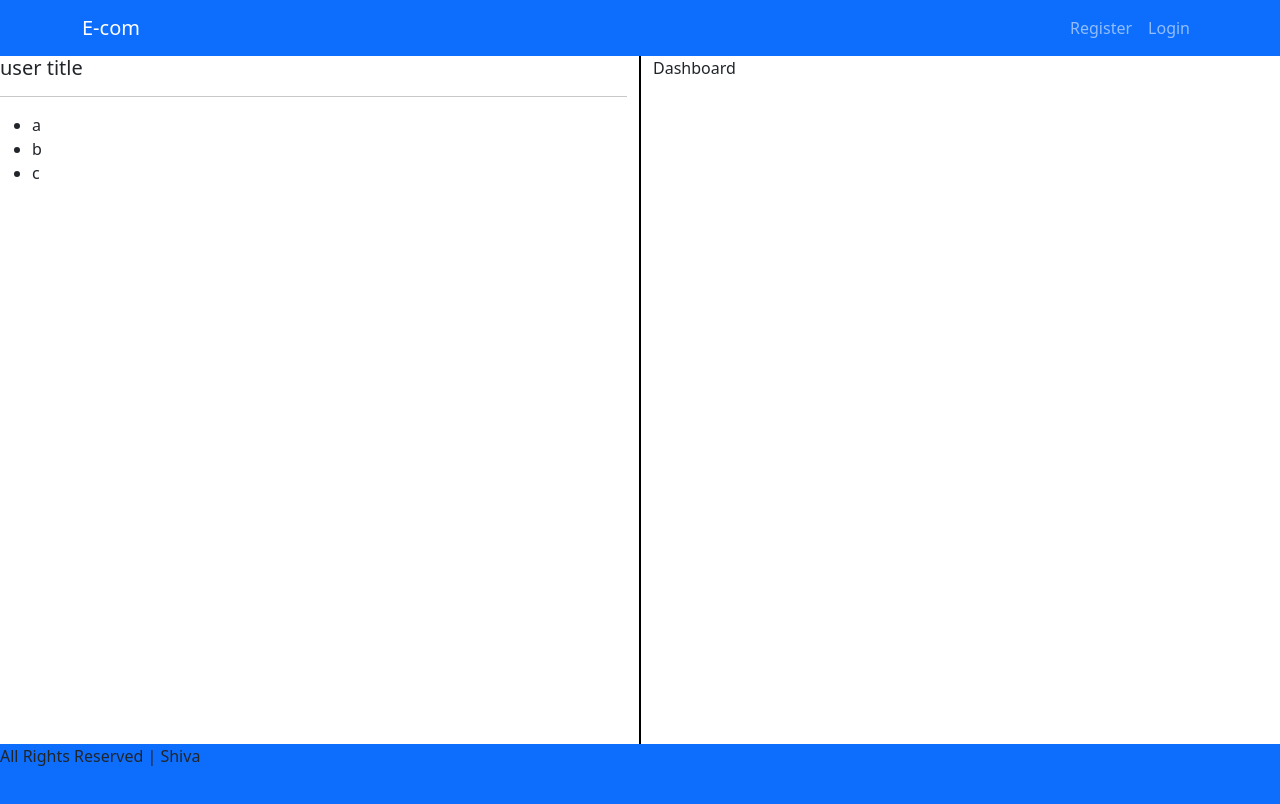
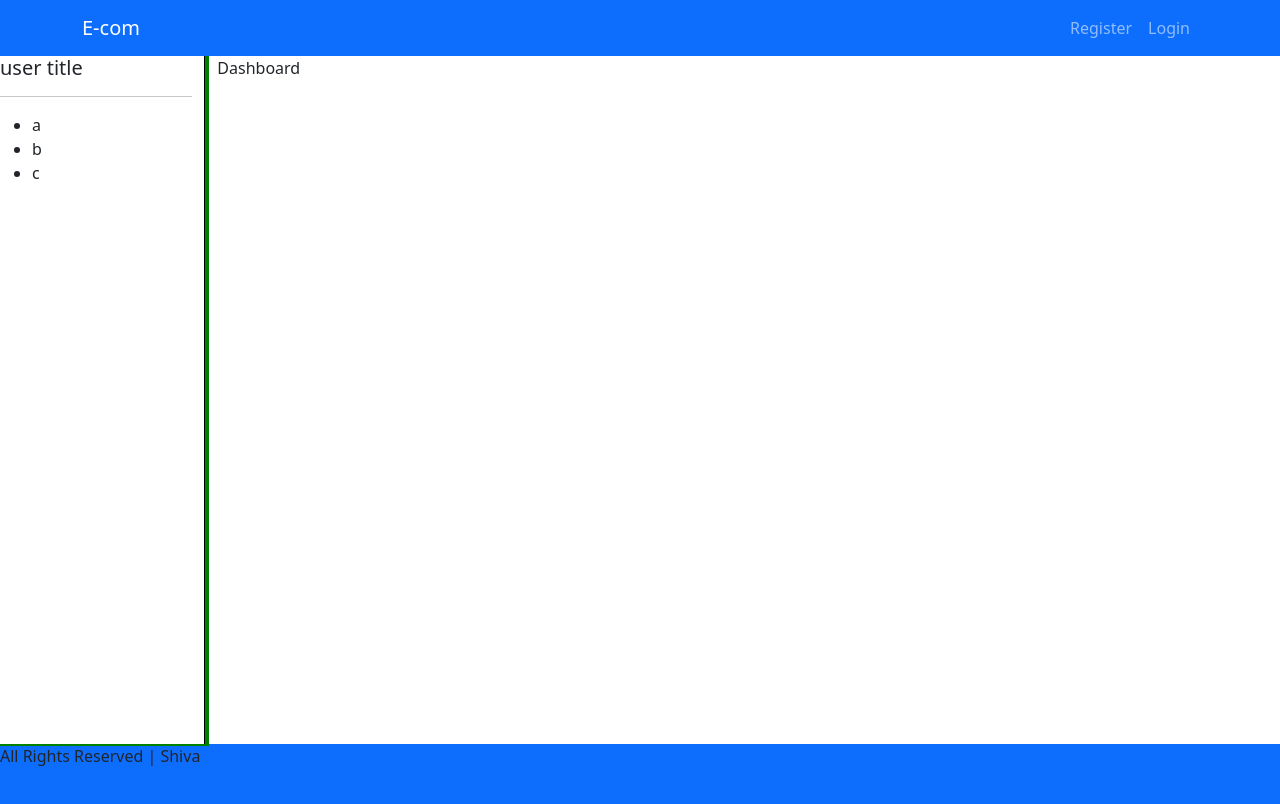
Before and after one commit to theskdhakal/ecom_store, a React (Create React App) app: page /dashboard in a window 1280 px wide. Shown: the top 804 px of the page. Built offline with nearby package versions, Linux system fonts and the light colour scheme.

Commit message:
page created

```diff
--- a/src/App.css
+++ b/src/App.css
@@ -3,7 +3,6 @@
 }
 
 .left {
-  width: 20px !important;
-  border-right: 2px solid black;
-  box-shadow: 5px 5px 5px 10px solid green;
+  border-right: 1px solid black;
+  box-shadow: 2px 0px 0px 2px green;
 }
--- a/src/components/layout/user-layout/UserLayout.jsx
+++ b/src/components/layout/user-layout/UserLayout.jsx
@@ -9,7 +9,7 @@ export const UserLayout = ({ children }) => {
       <Header />
 
       <Row className="user-layout">
-        <Col className="left">
+        <Col md={2} className="left">
           <h5>user title</h5>
           <hr />
           <ul>
--- /dev/null
+++ b/src/pages/category/Category.jsx
@@ -0,0 +1,5 @@
+import React from "react";
+
+export const Category = () => {
+  return <div>Category</div>;
+};
--- /dev/null
+++ b/src/pages/clients/Clients.jsx
@@ -0,0 +1,5 @@
+import React from "react";
+
+export const Clients = () => {
+  return <div>Clients</div>;
+};
--- /dev/null
+++ b/src/pages/order/Order.jsx
@@ -0,0 +1,5 @@
+import React from "react";
+
+export const Order = () => {
+  return <div>Order</div>;
+};
--- /dev/null
+++ b/src/pages/payment-option/Payment.jsx
@@ -0,0 +1,5 @@
+import React from "react";
+
+export const Payment = () => {
+  return <div>Payment</div>;
+};
--- /dev/null
+++ b/src/pages/product/Product.jsx
@@ -0,0 +1,5 @@
+import React from "react";
+
+export const Product = () => {
+  return <div>Product</div>;
+};
--- /dev/null
+++ b/src/pages/reviews/Review.jsx
@@ -0,0 +1,5 @@
+import React from "react";
+
+export const Review = () => {
+  return <div>Review</div>;
+};
```
